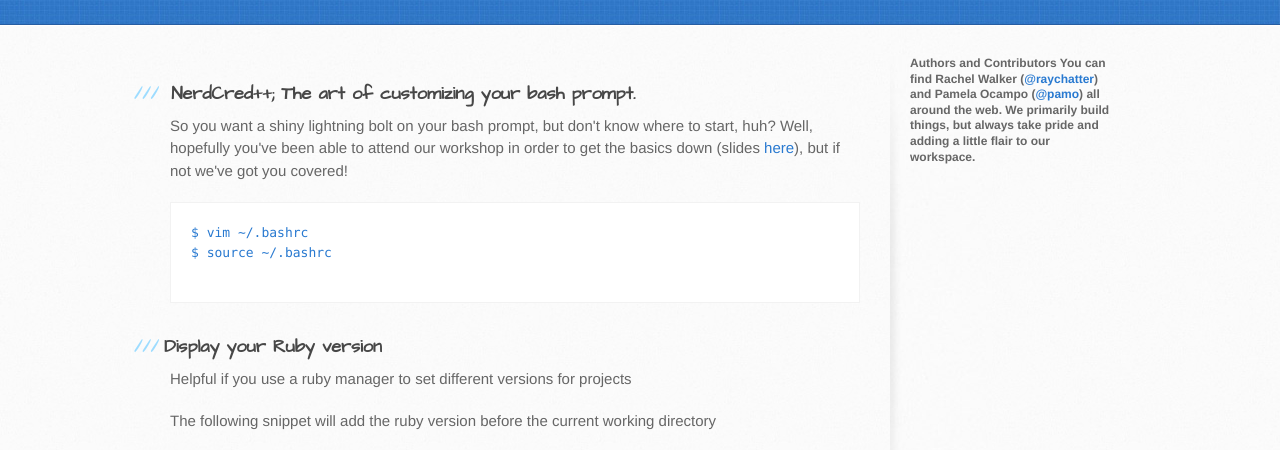
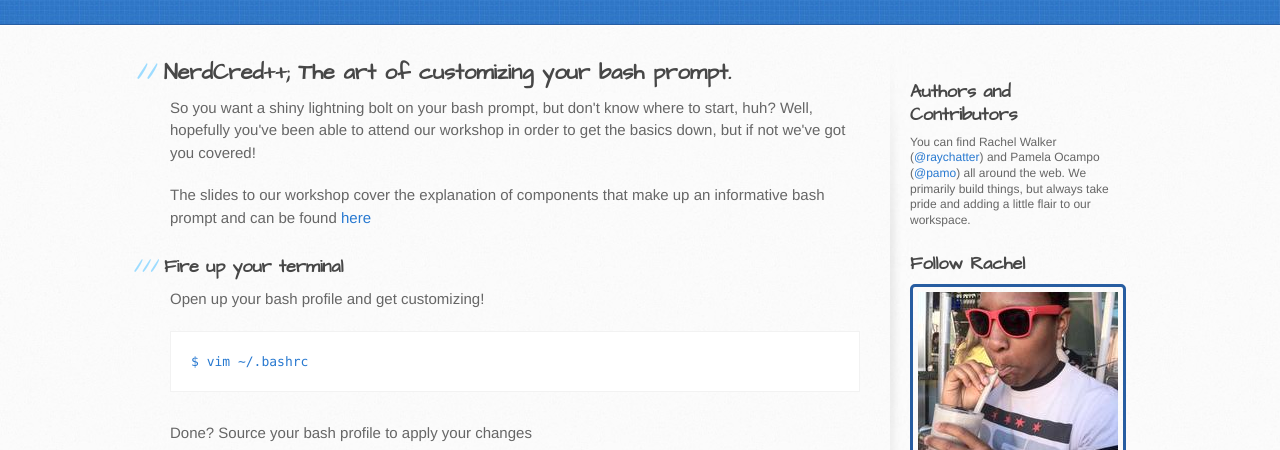
Before and after one commit to pamo/nerdcred, a plain HTML site: page index.html in a window 1280 px wide. Shown: the part 210-660 px from the top of the page. Drawn offline with Linux system fonts and the light colour scheme.

Commit message:
More author info, links to cheatsheets

```diff
--- a/index.html
+++ b/index.html
@@ -28,23 +28,39 @@
     <div id="content-wrapper">
       <div class="inner clearfix">
         <section id="main-content">
-          <h3>
-              <a name="nerdcred-the-art-of-customizing-your-bash-prompt" class="anchor" href="#nerdcred-the-art-of-customizing-your-bash-prompt"><span class="octicon octicon-link"></span></a>NerdCred++; The art of customizing your bash prompt.</h3>
+          <h2><a name="nerdcred-the-art-of-customizing-your-bash-prompt"
+                  class="anchor"
+              href="#nerdcred-the-art-of-customizing-your-bash-prompt"><span
+          class="octicon octicon-link"></span></a>NerdCred++; The art of
+  customizing your bash prompt.</h2>
 
           <p>So you want a shiny lightning bolt on your bash prompt, but don't know where to start, huh?
           Well, hopefully you've been able to attend our workshop in order to get the
-          basics down (slides <a href="slides/index.html">here</a>), but if not we've got you covered!</p>
+          basics down, but if not we've got you covered!</p>
 
-          <pre><code>$ vim ~/.bashrc
-$ source ~/.bashrc
-          </code></pre>
+          The slides to our workshop cover the explanation of components that make up an informative bash prompt and can be found <a href="http://pamo.github.io/nerdcred/slides" target="_blank">here</a>
+
+          <h3>Fire up your terminal</h3>
+          <p>Open up your bash profile and get customizing!</p>
+          <pre><code>$ vim ~/.bashrc</pre></code>
+          <p>Done? Source your bash profile to apply your changes</p>
+          <pre><code>$ source ~/.bashrc</code></pre>
+
+          <h3>Cheatsheets</h3>
+          <p>We've made it easy to semantically add color codes and details to your prompt. Add these to your bash profile to make customization a breeze.</p>
+          <ul>
+              <li><a
+                  href="https://gist.github.com/pamo/583ce9e3e7e0603d104f#file-colors-sh"
+              target="_blank">Color codes</a></li>
+              <li><a href="https://gist.github.com/pamo/583ce9e3e7e0603d104f#file-escape_sequences-sh" target="_blank">Escape sequences</a></li>
+          </ul>
+
           <h3>Display your Ruby version</h3>
               <p>Helpful if you use a ruby manager to set different versions for projects</p>
               <p>The following snippet will add the ruby version before the current working directory</p>
               <pre><code>PS1='$(ruby -e "print RUBY_VERSION") \W\$ '</code></pre>
               <p>Will turn into</p>
               <pre><code>1.9.3 toDoApp$</code></pre>
-
         <h3>Feeling Lazy?</h3>
         <p>Check out these bash prompt builders:</p>
         <ul>
@@ -52,18 +68,34 @@ $ source ~/.bashrc
             <li><a href="http://andrewray.me/bash-prompt-builder/">Bash Prompt Builder</a></li>
             <li><a href="http://www.kirsle.net/wizards/ps1.html">Bash $PS1 Generator <sup>2.0</sup></a></li>
         </ul>
+
         <h3>Want something more fabulous?</h3>
-<p>Check out Rachel's <a href="https://github.com/raychatter/bash-git-prompt">rainbow prompt</a> - An informative and fancy bash prompt for Git users with a fabulous
-rainbow twist.</p>
+        <p>Check out Rachel's <a href="https://github.com/raychatter/bash-git-prompt">rainbow prompt</a> - An informative and fancy bash prompt for Git users with a fabulous rainbow twist.</p>
 </section>
 
         <aside id="sidebar">
-            <p class="repo-owner">
-            <strong>Authors and Contributors</strong>
-            You can find Rachel Walker (<a href="https://github.com/raychatter" class="user-mention">@raychatter</a>) and Pamela Ocampo (<a
-        href="https://github.com/pamo" class="user-mention">@pamo</a>) all
-    around the web. We primarily build things, but always take pride and adding
-    a little flair to our workspace.
+            <h3>Authors and Contributors</h3>
+            You can find Rachel Walker (<a href="https://github.com/raychatter"
+                class="user-mention">@raychatter</a>) and Pamela Ocampo (<a href="https://github.com/pamo" class="user-mention">@pamo</a>) all around the web.
+            We primarily build things, but always take pride and adding a little flair to our workspace.
+            <br />
+            <h3>Follow Rachel</h3>
+            <img src="images/raychatter.jpg" class="profile">
+            <ul>
+                <li><a href="http://instagram.com/raychatter" target="_blank"><img src="images/instagram.png" alt="Instagram
+                    icon">Instagram</li></a>
+                <li><a href="http://twitter.com/raychatter" target="_blank"><img
+                    src="images/twitter.png" alt="Twitter icon">Twitter</li></a>
+            </ul>
+            <h3>Follow Pam</h3>
+            <img src="images/pamo.jpg" class="profile">
+            <ul>
+                <li><a href="http://instagram.com/pmocampo"
+                    target="_blank" alt="Instagram icon"><img
+                    src="images/instagram.png">Instagram</li></a>
+                <li><a href="http://twitter.com/pmocampo" target="_blank"><img
+                    src="images/twitter.png" alt="Twitter icon">Twitter</li></a>
+            </ul>
             </p>
         </aside>
       </div>
--- a/stylesheets/stylesheet.css
+++ b/stylesheets/stylesheet.css
@@ -115,13 +115,31 @@ aside#sidebar {
   min-height: 504px;
   float: right;
   background: transparent url(../images/sidebar-bg.jpg) 0 0 no-repeat;
-  font-size: 12px;
+  font-size: 80%;
   line-height: 1.3;
 }
-
-aside#sidebar p.repo-owner,
-aside#sidebar p.repo-owner a {
-  font-weight: bold;
+aside#sidebar ul {
+    list-style: none;
+    margin: 0;
+    padding: 0;
+}
+aside#sidebar img {
+    padding: 5px;
+    vertical-align: middle;
+}
+aside#sidebar img.profile {
+    border: solid 3px #275da1;
+    -moz-border-radius: 5px
+    -webkit-border-radius: 5px;
+    border-radius: 5px;
+}
+aside#sidebar h3{
+    font-family: 'Architects Daughter', 'Helvetica Neue', Helvetica, Arial, serif;
+    font-size: 18px;
+    font-weight: bold;
+    margin-top: 24px;
+    margin-bottom: 8px;
+    color: #474747;
 }
 
 #downloads {
@@ -218,7 +236,6 @@ td {
 form {
   background: #f2f2f2;
   padding: 20px;
-
 }
 
 
@@ -458,9 +475,9 @@ footer a:hover {
     min-height: 0;
   }
   aside#sidebar a.button {
-    display: none;
+      display: none;
   }
-  #main-content h1:before,
+    #main-content h1:before,
   #main-content h2:before,
   #main-content h3:before,
   #main-content h4:before,
```
Lines whose indentation alone changed are shown as unchanged.
